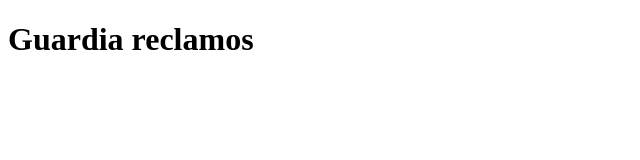
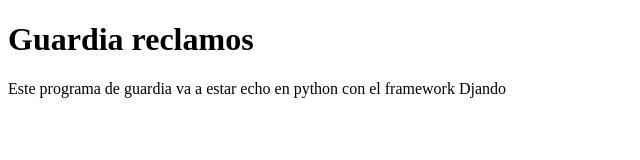
Before and after one commit to n1c0Schneider/CPE-PROYECTO, a plain HTML site: page index.html in a window 1280 px wide. Shown: the whole page, without its empty margins (0-640 px from the left). Drawn offline with Linux system fonts and the light colour scheme.

Commit message:
agregado de parrafo inicial

```diff
--- a/index.html
+++ b/index.html
@@ -7,6 +7,6 @@
 </head>
 <body>
     <h1>Guardia reclamos</h1>
-
+    <p>Este programa de guardia va a estar echo en python con el framework Djando</p>
 </body>
 </html>
```
